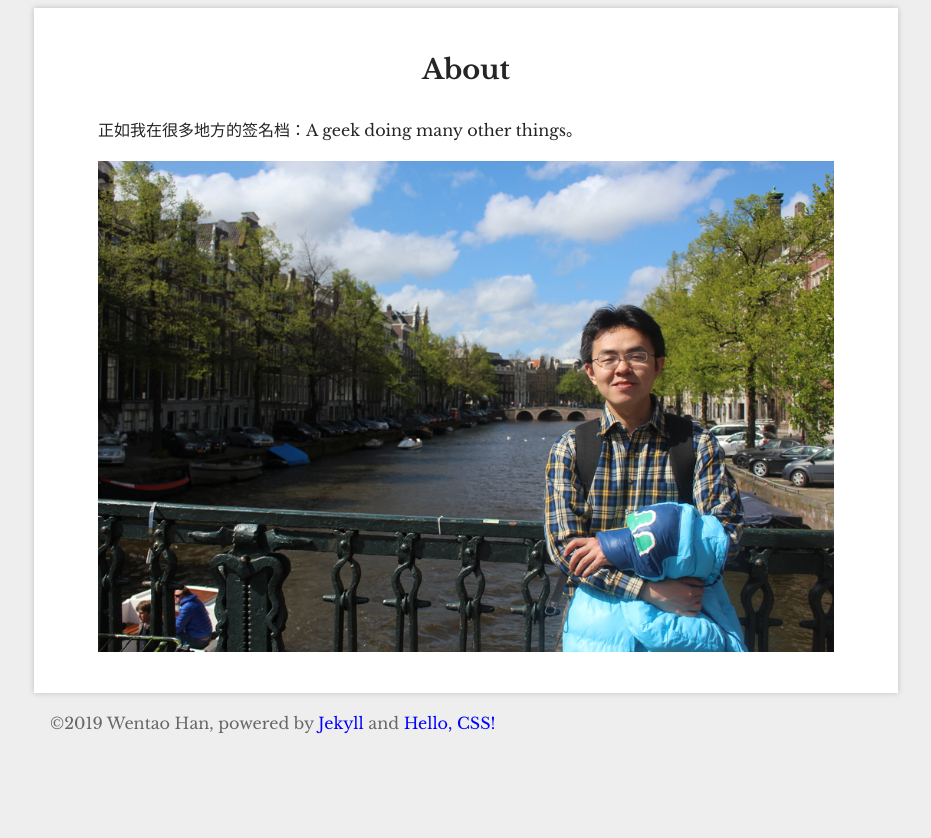
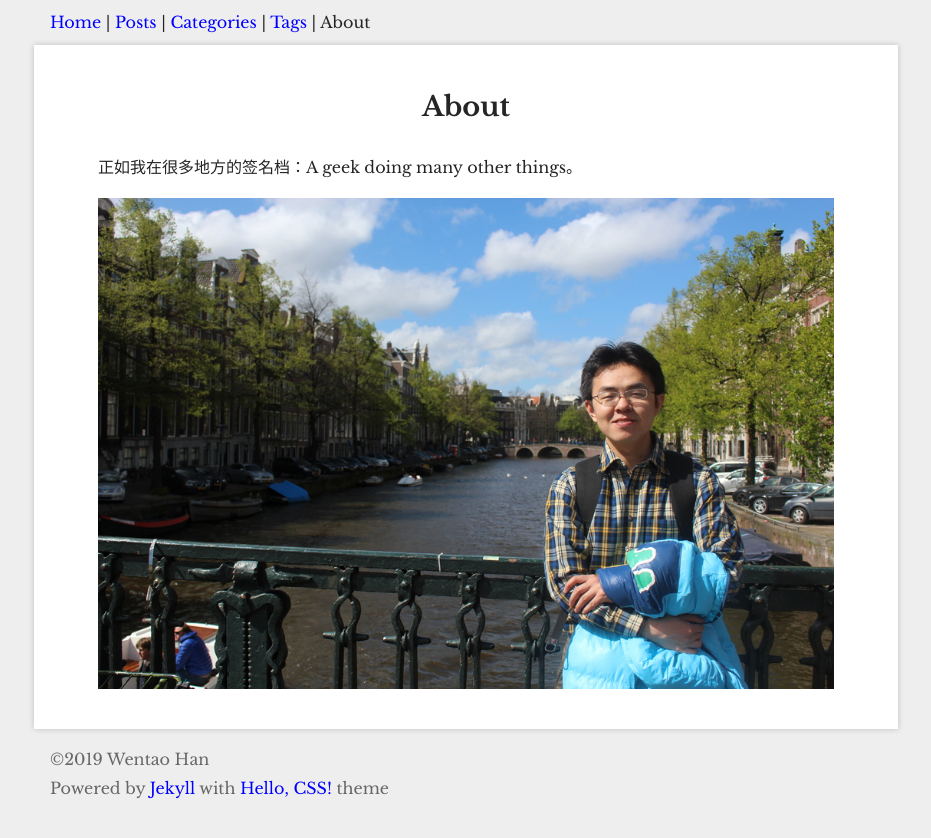
Before and after one commit to hanwentao/hanwentao.github.io, a Jekyll site: the page built from about.md, in a window 1280 px wide. Shown: the top 838 px of the page, without its empty margins (174-1105 px from the left). Built offline with Jekyll 4.4.1, drawn with Linux system fonts in a browser that asks for light colours.

Commit message:
Change config

```diff
--- a/_config.yml
+++ b/_config.yml
@@ -1,10 +1,17 @@
 title: Wentao's Blog
-description: "This is Wentao Han's website."
+description: "This blog records Wentao Han's adventure in the world of hacking and so."
 copyright: >
-  &copy;2019 Wentao Han, powered by <a href="https://jekyllrb.com/">Jekyll</a> and <a href="https://github.com/arp242/hello-css">Hello, CSS!</a>
+  &copy;2019 Wentao Han<br>
+  Powered by <a href="https://jekyllrb.com/">Jekyll</a> with <a href="https://github.com/arp242/hello-css">Hello, CSS!</a> theme
 permalink: pretty
 exclude:
   - CNAME
   - Gemfile
   - Gemfile.lock
   - README.md
+nav:
+  - index.html
+  - posts.html
+  - categories.html
+  - tags.html
+  - about.md
```
